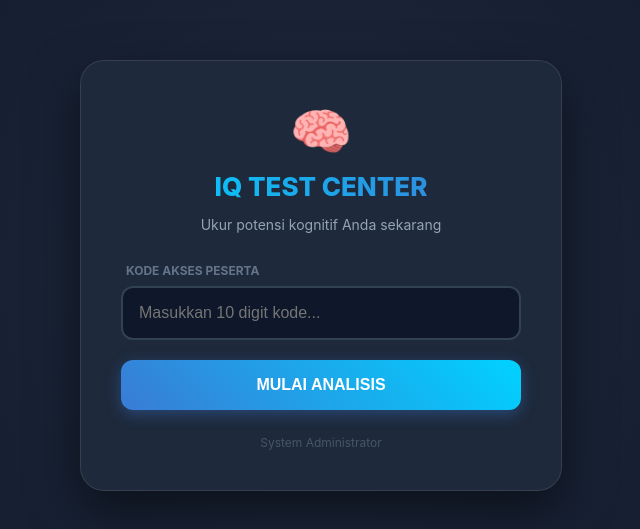
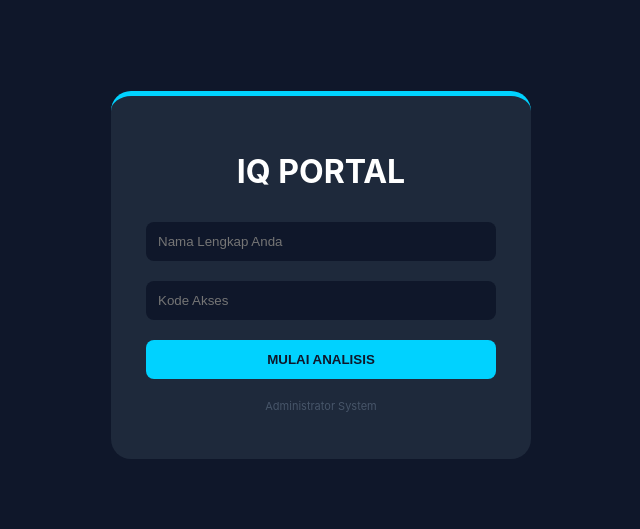
Before and after one commit to muhammadfikri17287-pixel/Test-iq, a website: page index.html in a window 1280 px wide. Shown: the part 125-654 px from the top of the page, without its empty margins (319-959 px from the left). Drawn offline with Linux system fonts and the light colour scheme; some packages are replaced by stand-ins of ours; a script that the page names is missing.

Commit message:
Update index.html

```diff
--- a/index.html
+++ b/index.html
@@ -3,256 +3,58 @@
 <head>
     <meta charset="UTF-8">
     <meta name="viewport" content="width=device-width, initial-scale=1.0">
-    <title>Intelligence Quotient Test | Portal Resmi</title>
-
+    <title>IQ Portal | Identity</title>
     <script src="https://cdn.jsdelivr.net/npm/sweetalert2@11"></script>
-
     <style>
-        :root {
-            --primary: #00d2ff;
-            --secondary: #3a7bd5;
-            --dark: #0f172a;
-            --card: #1e293b;
-        }
-
-        body {
-            font-family: 'Inter', 'Segoe UI', sans-serif;
-            background: radial-gradient(circle at center, #1e293b 0%, #0f172a 100%);
-            color: white;
-            display: flex;
-            justify-content: center;
-            align-items: center;
-            height: 100vh;
-            margin: 0;
-            overflow: hidden;
-        }
-
-        .login-card {
-            background: var(--card);
-            padding: 40px;
-            border-radius: 24px;
-            box-shadow: 0 20px 50px rgba(0,0,0,0.5);
-            width: 100%;
-            max-width: 400px;
-            text-align: center;
-            border: 1px solid rgba(255,255,255,0.1);
-            backdrop-filter: blur(10px);
-        }
-
-        .icon-box {
-            font-size: 50px;
-            margin-bottom: 10px;
-        }
-
-        h1 {
-            margin: 0;
-            font-size: 26px;
-            background: linear-gradient(to right, #00d2ff, #3a7bd5);
-            -webkit-background-clip: text;
-            -webkit-text-fill-color: transparent;
-            font-weight: 800;
-            text-transform: uppercase;
-        }
-
-        p.subtitle {
-            color: #94a3b8;
-            font-size: 14px;
-            margin-bottom: 30px;
-        }
-
-        .input-group {
-            margin-bottom: 20px;
-            text-align: left;
-        }
-
-        label {
-            display: block;
-            font-size: 12px;
-            color: #64748b;
-            margin-bottom: 8px;
-            margin-left: 5px;
-            text-transform: uppercase;
-            font-weight: bold;
-        }
-
-        input {
-            width: 100%;
-            padding: 16px;
-            border-radius: 12px;
-            border: 2px solid #334155;
-            background: #0f172a;
-            color: white;
-            font-size: 16px;
-            box-sizing: border-box;
-            transition: all 0.3s;
-        }
-
-        input:focus {
-            outline: none;
-            border-color: var(--primary);
-            box-shadow: 0 0 15px rgba(0, 210, 255, 0.2);
-        }
-
-        button {
-            width: 100%;
-            padding: 16px;
-            border-radius: 12px;
-            border: none;
-            background: linear-gradient(45deg, var(--secondary), var(--primary));
-            color: white;
-            font-weight: bold;
-            font-size: 16px;
-            cursor: pointer;
-            transition: 0.3s;
-            box-shadow: 0 4px 15px rgba(58, 123, 213, 0.4);
-        }
-
-        button:hover {
-            transform: translateY(-2px);
-            filter: brightness(1.1);
-        }
-
-        .admin-trigger {
-            margin-top: 25px;
-            font-size: 12px;
-            color: #475569;
-            cursor: pointer;
-            transition: 0.3s;
-        }
-
-        .admin-trigger:hover {
-            color: var(--primary);
-        }
-
-        /* Override SweetAlert2 Style agar matching dengan tema Dark */
-        .swal2-popup {
-            background: #1e293b !important;
-            color: white !important;
-            border-radius: 20px !important;
-        }
-        .swal2-title, .swal2-html-container { color: white !important; }
+        body { font-family: 'Inter', sans-serif; background: #0f172a; color: white; display: flex; justify-content: center; align-items: center; height: 100vh; margin: 0; }
+        .card { background: #1e293b; padding: 35px; border-radius: 20px; text-align: center; width: 90%; max-width: 350px; border-top: 5px solid #00d2ff; }
+        input { width: 100%; padding: 12px; margin: 10px 0; border-radius: 8px; border: none; background: #0f172a; color: white; box-sizing: border-box; }
+        button { width: 100%; padding: 12px; border-radius: 8px; border: none; background: #00d2ff; color: #0f172a; font-weight: bold; cursor: pointer; margin-top: 10px; }
     </style>
 </head>
 <body>
-
-<div class="login-card">
-    <div class="icon-box">🧠</div>
-    <h1>IQ TEST CENTER</h1>
-    <p class="subtitle">Ukur potensi kognitif Anda sekarang</p>
-
-    <div class="input-group">
-        <label>Kode Akses Peserta</label>
-        <input type="text" id="studentCode" placeholder="Masukkan 10 digit kode..." maxlength="10">
+    <div class="card">
+        <h1>IQ PORTAL</h1>
+        <input type="text" id="namaSiswa" placeholder="Nama Lengkap Anda">
+        <input type="text" id="tokenSiswa" placeholder="Kode Akses">
+        <button onclick="mulaiTes()">MULAI ANALISIS</button>
+        <p onclick="loginAdmin()" style="font-size: 11px; color: #475569; margin-top: 20px; cursor: pointer;">Administrator System</p>
     </div>
 
-    <button onclick="loginSiswa()">MULAI ANALISIS</button>
+    <script>
+    async function mulaiTes() {
+        const nama = document.getElementById('namaSiswa').value;
+        const code = document.getElementById('tokenSiswa').value.toUpperCase();
+        if(!nama || !code) return Swal.fire('Error', 'Nama dan Kode wajib diisi!', 'error');
 
-    <div class="admin-trigger" onclick="loginAdmin()">System Administrator</div>
-</div>
-
-<script>
-// AGAR TIDAK ADA POP-UP BIASA, KITA HAPUS SEMUA PERINTAH 'alert'
-async function loginSiswa() {
-    const code = document.getElementById('studentCode').value.toUpperCase().trim();
-
-    if (!code) {
-        return Swal.fire({
-            icon: 'info',
-            title: 'Kode Diperlukan',
-            text: 'Harap masukkan kode akses untuk memulai tes.',
-            confirmButtonColor: '#3a7bd5'
-        });
+        const res = await fetch('/api/validate', { method: 'POST', headers: {'Content-Type': 'application/json'}, body: JSON.stringify({code}) });
+        if(res.ok) {
+            localStorage.setItem('namaPeserta', nama);
+            window.location.href = "soal.html";
+        } else {
+            Swal.fire('Gagal', 'Kode Akses Salah!', 'error');
+        }
     }
 
-    // Tampilan Loading Modern
-    Swal.fire({
-        title: 'Menghubungkan ke Server...',
-        html: 'Memvalidasi data peserta',
-        allowOutsideClick: false,
-        didOpen: () => { Swal.showLoading() }
-    });
-
-    try {
-        const response = await fetch('/api/validate', {
-            method: 'POST',
-            headers: { 'Content-Type': 'application/json' },
-            body: JSON.stringify({ code })
+    async function loginAdmin() {
+        const { value: form } = await Swal.fire({
+            title: 'Admin Panel',
+            html: '<input id="u" class="swal2-input" placeholder="User"><input id="p" type="password" class="swal2-input" placeholder="Pass">',
+            preConfirm: () => [document.getElementById('u').value, document.getElementById('p').value]
         });
-
-        const data = await response.json();
-
-        if (data.success) {
-            Swal.fire({
-                icon: 'success',
-                title: 'Akses Diberikan',
-                text: 'Mempersiapkan modul soal...',
-                timer: 2000,
-                showConfirmButton: false
-            }).then(() => {
-                window.location.href = "soal.html";
-            });
-        } else {
-            Swal.fire({
-                icon: 'error',
-                title: 'Akses Gagal',
-                text: data.message,
-                confirmButtonColor: '#3a7bd5'
-            });
-        }
-    } catch (err) {
-        Swal.fire({
-            icon: 'error',
-            title: 'Masalah Koneksi',
-            text: 'Gagal terhubung ke pusat data. Cek internet lo!',
-            confirmButtonColor: '#3a7bd5'
-        });
-    }
-}
-
-async function loginAdmin() {
-    const { value: password } = await Swal.fire({
-        title: 'Akses Sistem',
-        input: 'password',
-        inputLabel: 'Masukkan Password Admin',
-        inputPlaceholder: 'Sandi rahasia...',
-        showCancelButton: true,
-        confirmButtonColor: '#3a7bd5',
-        cancelButtonColor: '#1e293b'
-    });
-
-    if (password) {
-        try {
-            const response = await fetch('/api/admin', {
-                method: 'POST',
-                headers: { 'Content-Type': 'application/json' },
-                body: JSON.stringify({ password })
-            });
-            const data = await response.json();
-
-            if (data.success) {
+        if(form) {
+            const res = await fetch('/api/admin', { method: 'POST', headers: {'Content-Type': 'application/json'}, body: JSON.stringify({username: form[0], password: form[1]}) });
+            const data = await res.json();
+            if(data.success) {
+                let listSkor = data.dataSkor.map(s => `<li>${s.nama}: <b>${s.skor} IQ</b></li>`).join('') || "Belum ada data.";
                 Swal.fire({
-                    icon: 'success',
-                    title: 'Login Berhasil',
-                    html: `Token Akses Hari Ini:<br><br><span style="font-size:24px; font-weight:bold; color:#00d2ff">${data.dailyCode}</span>`,
-                    confirmButtonText: 'Salin Kode',
-                    confirmButtonColor: '#3a7bd5'
-                }).then(() => {
-                    navigator.clipboard.writeText(data.dailyCode);
+                    title: 'Database Hasil',
+                    html: `<b>Token Hari Ini: ${data.dailyCode}</b><hr><ul style="text-align:left">${listSkor}</ul>`,
+                    confirmButtonColor: '#00d2ff'
                 });
-            } else {
-                Swal.fire({ icon: 'error', title: 'Ditolak', text: 'Password admin tidak valid.' });
-            }
-        } catch (err) {
-            Swal.fire({ icon: 'error', title: 'Error', text: 'Gagal memproses permintaan.' });
+            } else { Swal.fire('Gagal', 'Akses ditolak!', 'error'); }
         }
     }
-}
-
-// Support tombol Enter
-document.getElementById('studentCode').addEventListener('keypress', function (e) {
-    if (e.key === 'Enter') loginSiswa();
-});
-</script>
-
+    </script>
 </body>
 </html>
```
